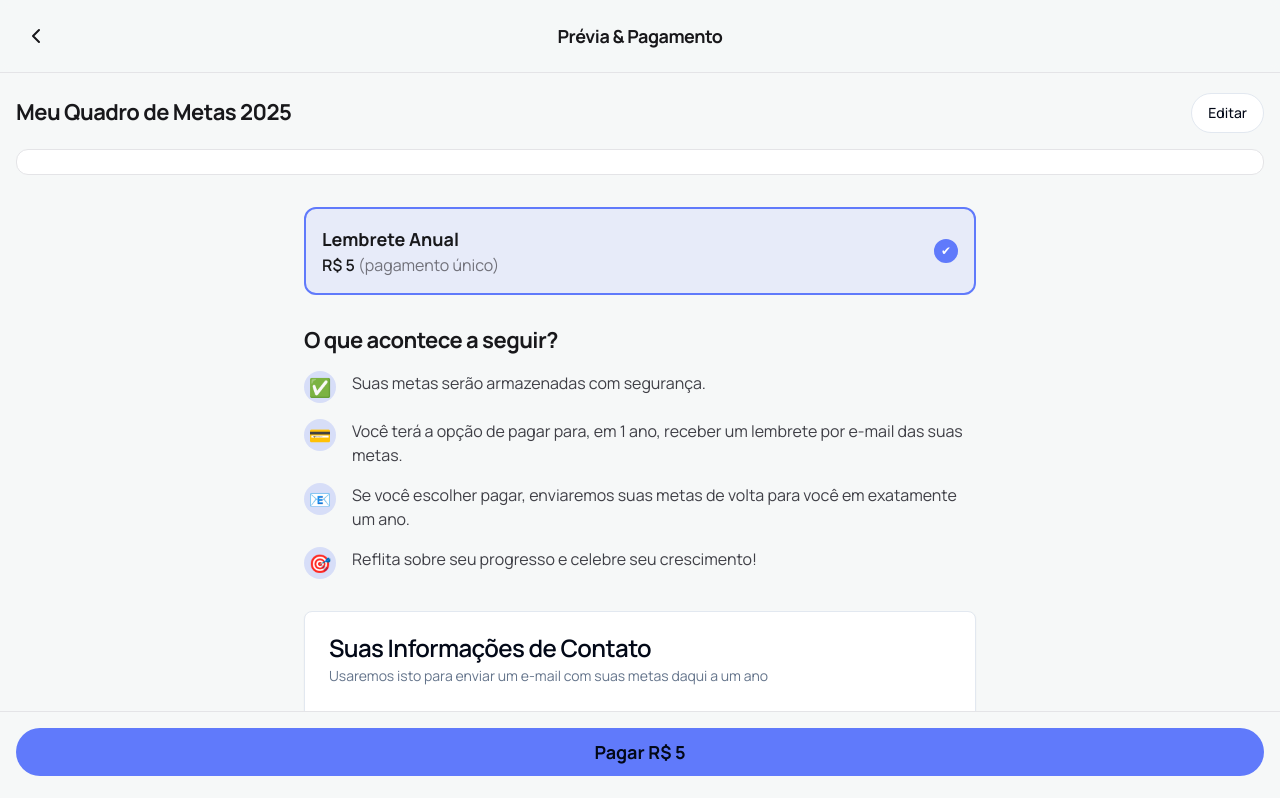
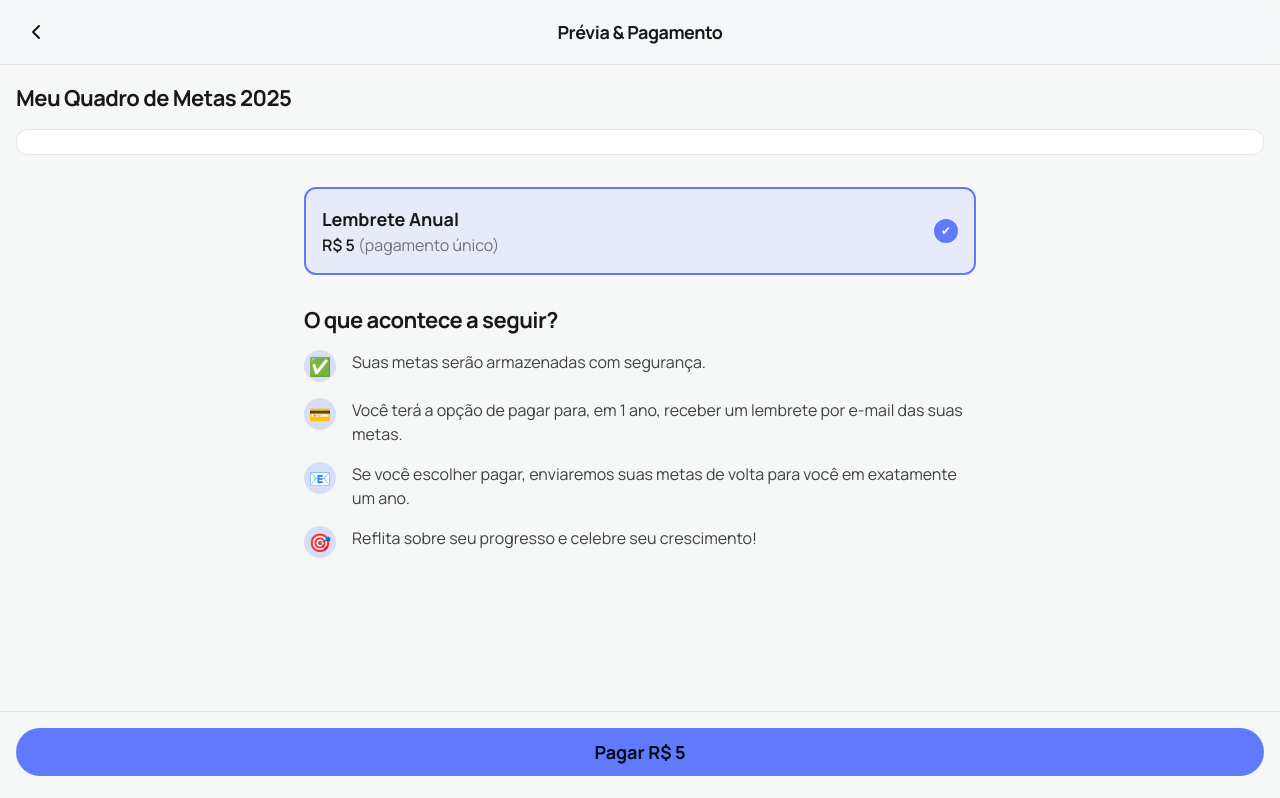
Before and after one commit to douglaschalegre/goals, a Next.js app: page /preview in a window 1280 px wide. Shown: the top 798 px of the page. Built offline with nearby package versions, Linux system fonts and the light colour scheme.

Commit message:
feat: implement contact form modal in PreviewPage and adjust header layout

```diff
--- a/app/preview/page.tsx
+++ b/app/preview/page.tsx
@@ -3,11 +3,16 @@
 import React, { useState } from "react";
 import { useRouter } from "next/navigation";
 import { GoalsProvider, useGoals } from "@/lib/goals-context";
-import PreviewBoard from "@/components/preview/PreviewBoard";
 import { ContactForm } from "@/components/forms/ContactForm";
 import { Button } from "@/components/ui/button";
 import { ChevronLeft } from "lucide-react";
 import BottomNav from "@/components/ui/BottomNav";
+import {
+  Dialog,
+  DialogContent,
+  DialogHeader,
+  DialogTitle,
+} from "@/components/ui/dialog";
 // Export features removed
 
 function PreviewPageContent() {
@@ -15,6 +20,7 @@ function PreviewPageContent() {
   const { kanbanData } = useGoals();
   const [isSubmitting, setIsSubmitting] = useState(false);
   const [variant, setVariant] = useState<"poster" | "gallery">("poster");
+  const [isContactOpen, setIsContactOpen] = useState(false);
 
   const handleSubmit = async (contactData: {
     email: string;
@@ -49,8 +55,8 @@ function PreviewPageContent() {
 
   return (
     <div className="min-h-screen bg-background-light dark:bg-background-dark">
-      <header className="sticky top-0 z-10 bg-background-light/80 px-4 py-3 backdrop-blur-sm dark:bg-background-dark/80 border-b border-zinc-200 dark:border-zinc-800">
-        <div className="max-w-7xl mx-auto grid grid-cols-3 items-center">
+      <header className="sticky top-0 z-10 bg-background-light/80 px-4 py-2 backdrop-blur-sm dark:bg-background-dark/80 border-b border-zinc-200 dark:border-zinc-800">
+        <div className="max-w-7xl mx-auto grid grid-cols-3 items-center w-full">
           <div className="flex h-12 w-12 items-center justify-start">
             <button
               aria-label="Voltar"
@@ -60,10 +66,9 @@ function PreviewPageContent() {
               <ChevronLeft className="h-6 w-6 text-zinc-900 dark:text-white" />
             </button>
           </div>
-          <h1 className="text-center text-lg font-bold tracking-tight text-zinc-900 dark:text-white">
+          <h1 className="text-center w-full text-lg font-bold tracking-tight text-zinc-900 dark:text-white">
             Prévia &amp; Pagamento
           </h1>
-          <div className="flex h-12 w-12 items-center justify-end" />
         </div>
       </header>
 
@@ -73,13 +78,6 @@ function PreviewPageContent() {
             <h2 className="text-[22px] font-bold leading-tight tracking-tight text-zinc-900 dark:text-white">
               Meu Quadro de Metas {new Date().getFullYear()}
             </h2>
-            <Button
-              variant="outline"
-              onClick={() => router.push("/create")}
-              className="rounded-full"
-            >
-              Editar
-            </Button>
           </div>
         </section>
 
@@ -177,21 +175,23 @@ function PreviewPageContent() {
           </div>
         </section>
 
-        <section className="mt-8 max-w-2xl mx-auto">
-          <ContactForm onSubmit={handleSubmit} isSubmitting={isSubmitting} />
-        </section>
+        {/* Contact form moved to modal */}
       </main>
 
       <div className="fixed bottom-0 left-0 right-0 border-t border-zinc-200 bg-background-light px-4 pb-6 pt-4 dark:border-zinc-800 dark:bg-background-dark">
         <Button
           className="w-full rounded-full bg-primary py-6 text-lg font-bold"
-          onClick={() =>
-            alert("Preencha seus dados acima para continuar ao pagamento.")
-          }
+          onClick={() => setIsContactOpen(true)}
         >
           Pagar R$ 5
         </Button>
       </div>
+
+      <Dialog open={isContactOpen} onOpenChange={setIsContactOpen}>
+        <DialogContent className="bg-transparent border-0">
+          <ContactForm onSubmit={handleSubmit} isSubmitting={isSubmitting} />
+        </DialogContent>
+      </Dialog>
     </div>
   );
 }
```
